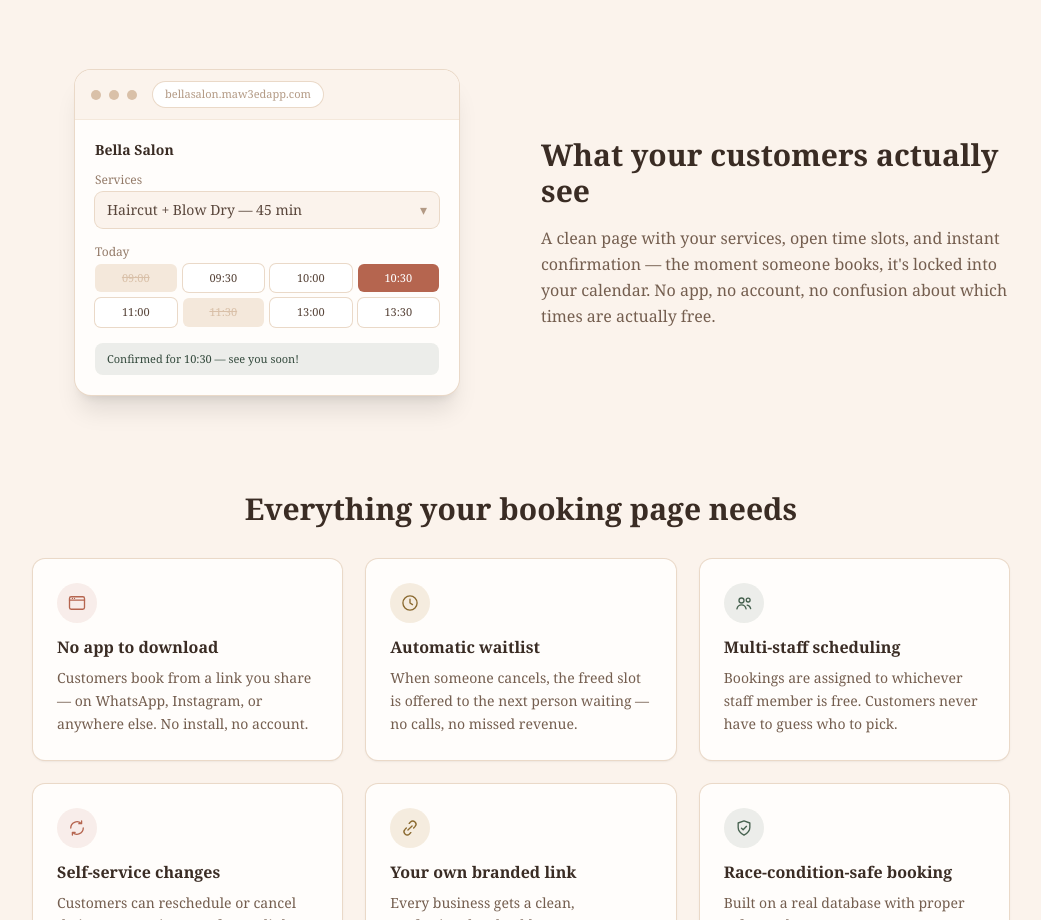
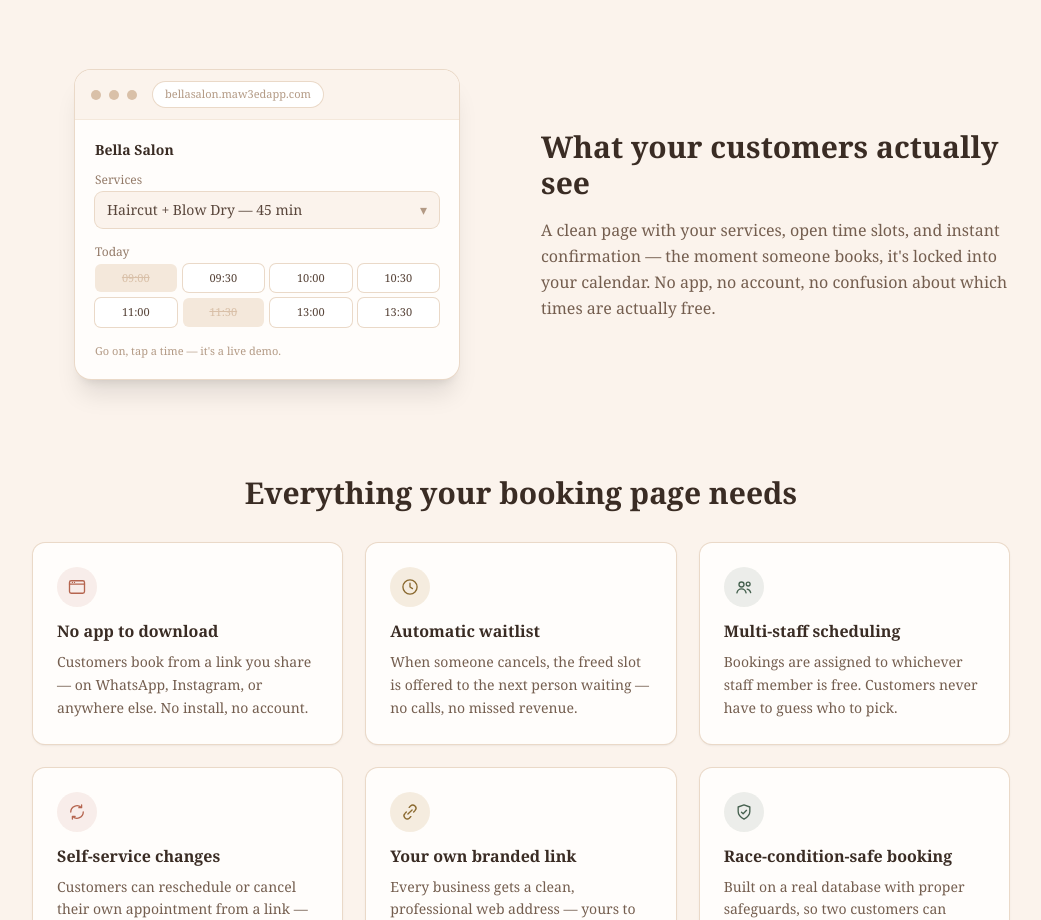
Before and after one commit to mhmdkaddah12345-oss/Booking-App, a Next.js app: page / in a window 1280 px wide. Shown: the part 1860-2780 px from the top of the page, without its empty margins (119-1160 px from the left). Built offline with nearby package versions, Linux system fonts and the light colour scheme.

Commit message:
Make the landing page's product mockup an actual clickable demo
Visitors can now pick a service, tap an open time slot, and book it —
the preview reacts instead of just sitting there as a static image.

```diff
--- a/src/components/BookingPreviewMockup.tsx
+++ b/src/components/BookingPreviewMockup.tsx
@@ -1,19 +1,47 @@
-// A static recreation of the real booking page's slot picker — not a
-// screenshot, the actual component visual language (see src/app/b/[slug])
-// — so the landing page shows customers exactly what they'll get instead of
-// a generic stock mockup.
+"use client";
+
+import { useState } from "react";
+
+// A working recreation of the real booking page's slot picker — not a
+// screenshot, the actual component visual language (see src/app/b/[slug]) —
+// so a visitor can click through picking a service and a time themselves
+// instead of just looking at a static image.
+const SERVICES = [
+  { name: "Haircut + Blow Dry", duration: 45 },
+  { name: "Haircut only", duration: 30 },
+  { name: "Color + Cut", duration: 90 },
+] as const;
+
 const SLOTS = [
-  { time: "09:00", state: "taken" },
-  { time: "09:30", state: "open" },
-  { time: "10:00", state: "open" },
-  { time: "10:30", state: "selected" },
-  { time: "11:00", state: "open" },
-  { time: "11:30", state: "taken" },
-  { time: "13:00", state: "open" },
-  { time: "13:30", state: "open" },
+  { time: "09:00", taken: true },
+  { time: "09:30", taken: false },
+  { time: "10:00", taken: false },
+  { time: "10:30", taken: false },
+  { time: "11:00", taken: false },
+  { time: "11:30", taken: true },
+  { time: "13:00", taken: false },
+  { time: "13:30", taken: false },
 ] as const;
 
 export default function BookingPreviewMockup() {
+  const [serviceIndex, setServiceIndex] = useState(0);
+  const [serviceMenuOpen, setServiceMenuOpen] = useState(false);
+  const [selectedTime, setSelectedTime] = useState<string | null>(null);
+  const [confirmed, setConfirmed] = useState(false);
+  const service = SERVICES[serviceIndex];
+
+  function pickService(i: number) {
+    setServiceIndex(i);
+    setServiceMenuOpen(false);
+    setSelectedTime(null);
+    setConfirmed(false);
+  }
+
+  function pickTime(time: string) {
+    setSelectedTime(time);
+    setConfirmed(false);
+  }
+
   return (
     <div className="mx-auto w-full max-w-sm overflow-hidden rounded-2xl bg-paper shadow-xl ring-1 ring-zinc-200">
       <div className="flex items-center gap-2 border-b border-zinc-100 bg-zinc-50 px-4 py-3">
@@ -24,35 +52,89 @@ export default function BookingPreviewMockup() {
           bellasalon.maw3edapp.com
         </span>
       </div>
-      <div className="p-5 text-left">
+      <div className="relative p-5 text-left">
         <p className="text-sm font-semibold text-zinc-800">Bella Salon</p>
+
         <p className="mt-3 text-xs font-medium text-zinc-500">Services</p>
-        <div className="mt-1 flex items-center justify-between rounded-lg bg-zinc-50 px-3 py-2 text-sm text-zinc-700 ring-1 ring-zinc-200">
-          Haircut + Blow Dry — 45 min
-          <span className="text-zinc-400">▾</span>
+        <button
+          type="button"
+          onClick={() => setServiceMenuOpen((v) => !v)}
+          className="mt-1 flex w-full items-center justify-between rounded-lg bg-zinc-50 px-3 py-2 text-sm text-zinc-700 ring-1 ring-zinc-200 transition-colors hover:bg-zinc-100"
+        >
+          {service.name} — {service.duration} min
+          <span className={`text-zinc-400 transition-transform ${serviceMenuOpen ? "rotate-180" : ""}`}>▾</span>
+        </button>
+
+        {serviceMenuOpen && (
+          <div className="absolute left-5 right-5 z-10 mt-1 overflow-hidden rounded-lg bg-white shadow-lg ring-1 ring-zinc-200">
+            {SERVICES.map((s, i) => (
+              <button
+                key={s.name}
+                type="button"
+                onClick={() => pickService(i)}
+                className={`block w-full px-3 py-2 text-left text-sm transition-colors hover:bg-zinc-50 ${
+                  i === serviceIndex ? "text-zinc-900 font-medium" : "text-zinc-600"
+                }`}
+              >
+                {s.name} <span className="text-zinc-400">— {s.duration} min</span>
+              </button>
+            ))}
           </div>
+        )}
 
         <p className="mt-4 text-xs font-medium text-zinc-500">Today</p>
         <div className="mt-1 grid grid-cols-4 gap-1.5">
-          {SLOTS.map((s) => (
-            <span
+          {SLOTS.map((s) => {
+            const isSelected = selectedTime === s.time;
+            return (
+              <button
                 key={s.time}
-              className={`rounded-md px-1.5 py-1.5 text-center text-[11px] font-medium ${
-                s.state === "selected"
-                  ? "bg-zinc-900 text-white"
-                  : s.state === "taken"
-                  ? "bg-zinc-100 text-zinc-300 line-through"
-                  : "bg-white text-zinc-700 ring-1 ring-zinc-200"
+                type="button"
+                disabled={s.taken}
+                onClick={() => pickTime(s.time)}
+                className={`rounded-md px-1.5 py-1.5 text-center text-[11px] font-medium transition-all duration-150 ${
+                  isSelected
+                    ? "scale-[1.05] bg-zinc-900 text-white"
+                    : s.taken
+                    ? "cursor-not-allowed bg-zinc-100 text-zinc-300 line-through"
+                    : "bg-white text-zinc-700 ring-1 ring-zinc-200 hover:bg-zinc-50"
                 }`}
               >
                 {s.time}
-            </span>
-          ))}
+              </button>
+            );
+          })}
         </div>
 
-        <div className="mt-4 rounded-lg bg-cedar/10 px-3 py-2 text-[11px] font-medium text-cedar-deep">
-          Confirmed for 10:30 — see you soon!
+        {selectedTime && !confirmed && (
+          <button
+            type="button"
+            onClick={() => setConfirmed(true)}
+            className="mt-4 w-full rounded-lg bg-zinc-900 px-3 py-2 text-xs font-medium text-white transition-all duration-150 hover:scale-[1.02] hover:bg-zinc-700 active:scale-[0.98]"
+          >
+            Book {selectedTime}
+          </button>
+        )}
+
+        {confirmed && selectedTime && (
+          <div className="mt-4 flex items-center justify-between rounded-lg bg-cedar/10 px-3 py-2 text-[11px] font-medium text-cedar-deep">
+            Confirmed for {selectedTime} — see you soon!
+            <button
+              type="button"
+              onClick={() => {
+                setSelectedTime(null);
+                setConfirmed(false);
+              }}
+              className="ml-2 shrink-0 underline decoration-dotted underline-offset-2 hover:text-cedar-deep/70"
+            >
+              Try another time
+            </button>
           </div>
+        )}
+
+        {!selectedTime && (
+          <p className="mt-4 text-[11px] text-zinc-400">Go on, tap a time — it&apos;s a live demo.</p>
+        )}
       </div>
     </div>
   );
```
Lines whose indentation alone changed are shown as unchanged.
